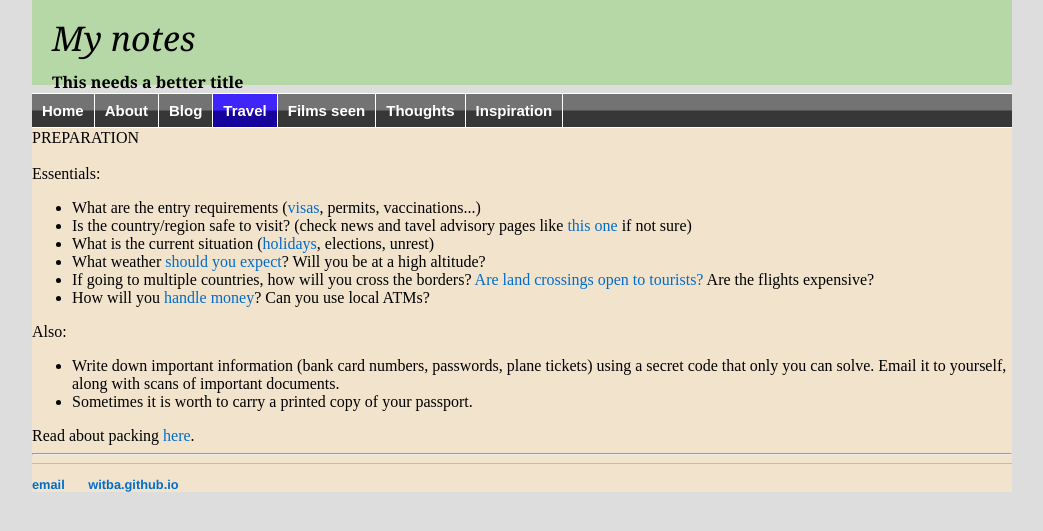
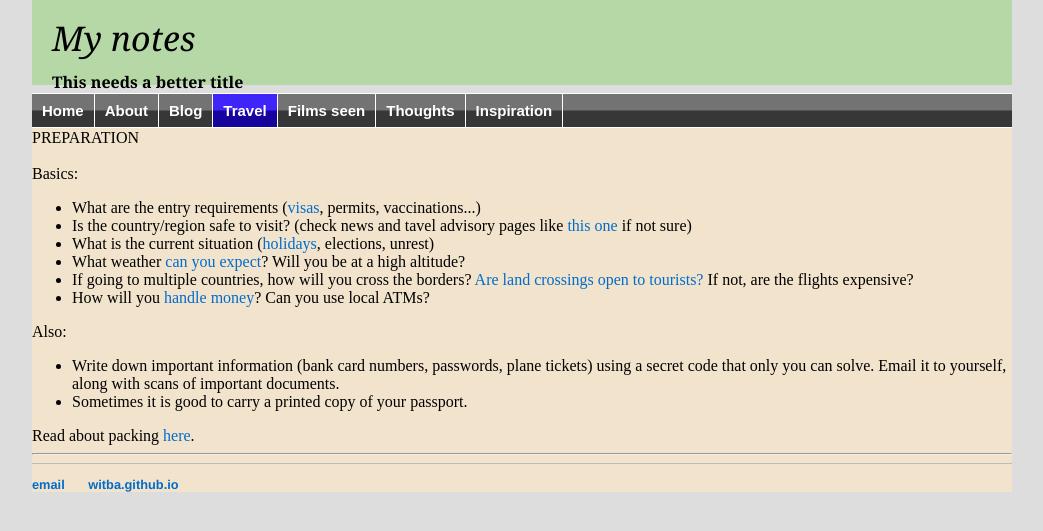
Before and after one commit to witba/witba.github.io, a Jekyll site: the page built from travel/preparation.html, in a window 1280 px wide. Shown: the top 531 px of the page, without its empty margins (118-1161 px from the left). Built offline with Jekyll 4.4.1, drawn with Linux system fonts in a browser that asks for light colours.

Commit message:
Update preparation.html

```diff
--- a/travel/preparation.html
+++ b/travel/preparation.html
@@ -8,19 +8,19 @@ title: Travel advice
 <br>
 PREPARATION<br>
 <br>
-Essentials:<br>
+Basics:<br>
 <ul>
 <li>What are the entry requirements (<a href="https://en.wikipedia.org/wiki/Template:Visa_requirements">visas</a>, permits, vaccinations...)<br>
 <li>Is the country/region safe to visit? (check news and tavel advisory pages like <a href="https://www.gov.uk/foreign-travel-advice" target=_blank>this one</a> if not sure) <br>
 <li>What is the current situation (<a href="https://www.timeanddate.com/calendar/" target=_blank>holidays</a>, elections, unrest)<br>
-<li>What weather <a href="http://climatemaps.romgens.com/" target=_blank>should you expect</a>? Will you be at a high altitude?<br>
-<li>If going to multiple countries, how will you cross the borders? <a href="overland.html">Are land crossings open to tourists?</a> Are the flights expensive? <br>
+<li>What weather <a href="http://climatemaps.romgens.com/" target=_blank>can you expect</a>? Will you be at a high altitude?<br>
+<li>If going to multiple countries, how will you cross the borders? <a href="overland.html">Are land crossings open to tourists?</a> If not, are the flights expensive? <br>
 <li>How will you <a href="money.html">handle money</a>? Can you use local ATMs?<br>
 </ul>
 Also:
 <ul>
 <li>Write down important information (bank card numbers, passwords, plane tickets) using a secret code that only you can solve. Email it to yourself, along with scans of important documents.<br>
-<li>Sometimes it is worth to carry a printed copy of your passport. <br>
+<li>Sometimes it is good to carry a printed copy of your passport. <br>
 </ul>
 Read about packing <a href="packing.html">here</a>.
 <hr>
```
